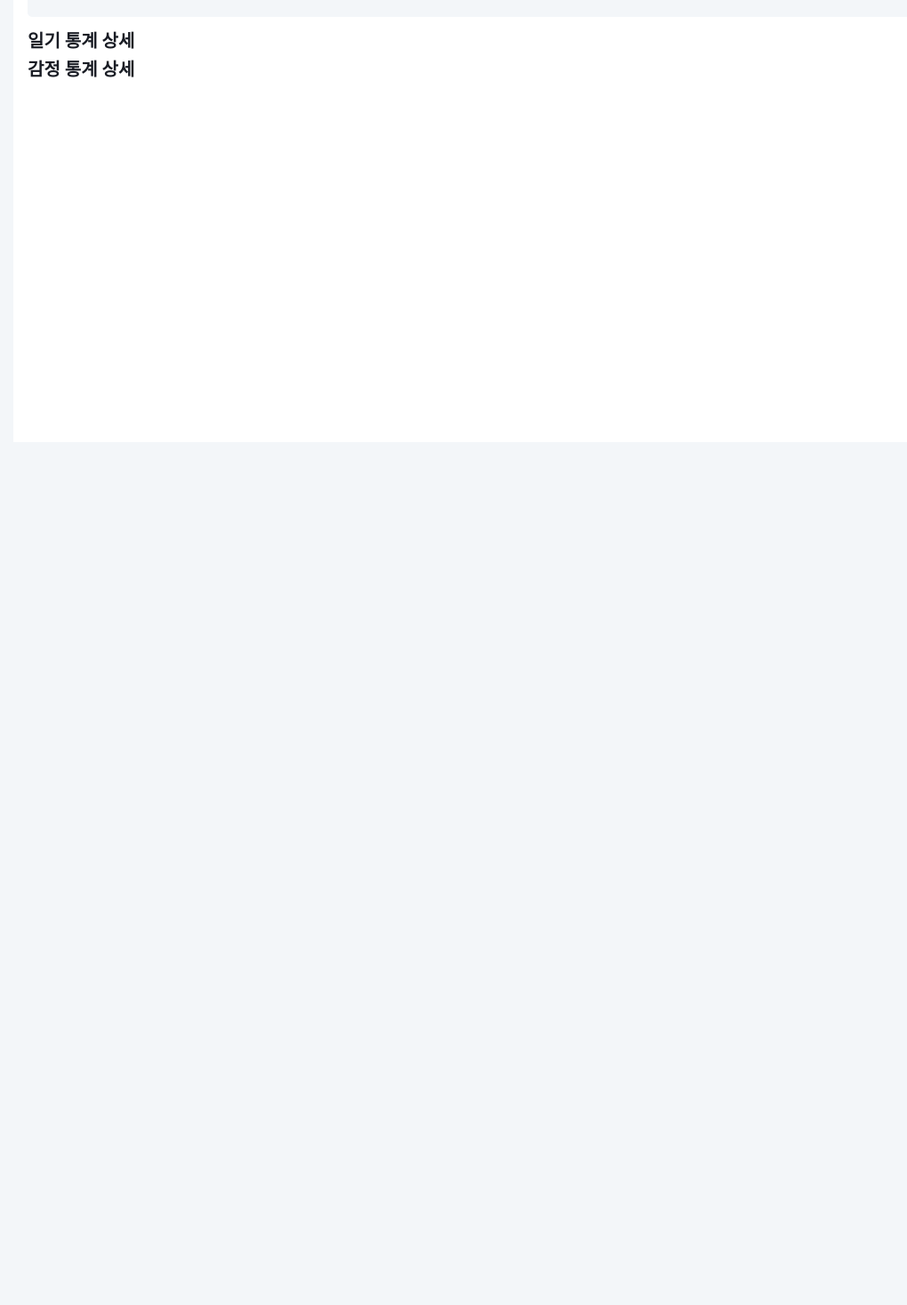
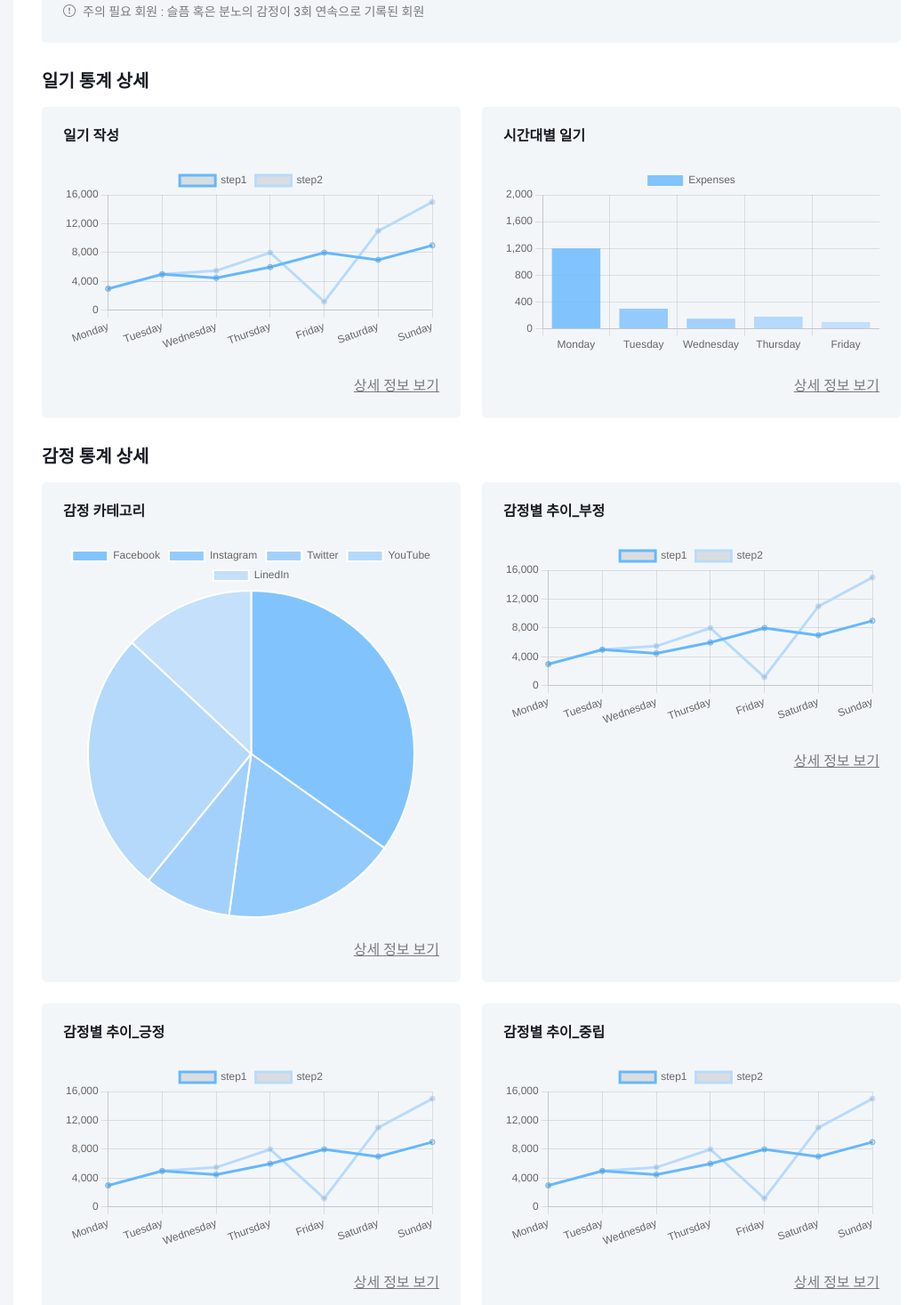
Before and after one commit to inner-grim/innergrim-cms, a Next.js app: page /service-statistics in a window 1280 px wide. Shown: the part 303-1770 px from the top of the page at 89% size, without its empty margins (235-1255 px from the left). Before the commit the page ends 800 px from the top, so only its background shows below. Built offline with nearby package versions, Linux system fonts and the light colour scheme.

Commit message:
[ADD]서비스통계관리 퍼블리싱

```diff
--- a/src/app/(statistics)/service-statistics/page.module.scss
+++ b/src/app/(statistics)/service-statistics/page.module.scss
@@ -17,3 +17,11 @@
     font-size: 1.25rem;
   }
 }
+
+.viewDetail {
+  cursor: pointer;
+}
+
+.warn {
+  font-size: 0.875rem;
+}
--- a/src/app/(statistics)/service-statistics/page.tsx
+++ b/src/app/(statistics)/service-statistics/page.tsx
@@ -2,21 +2,28 @@
 
 import Link from 'next/link';
 import styles from './page.module.scss';
+import { LineGraph } from '@/components/graph/LineGraph';
+import { BarGraph } from '@/components/graph/BarGraph';
+import { PieGraph } from '@/components/graph/PieGraph';
 
 export default function page() {
   return (
-    <div className="content p-3">
+    <div className="content p-4">
       <h3>서비스 통계 관리</h3>
-      <div className="p-3 my-3 bg-light rounded">
-        <div className="d-flex align-items-center justify-content-between mb-4">
+      <div className="container-fluid p-2">
+        <div className="d-flex align-items-center justify-content-between my-3 ">
           <div className="d-flex align-items-center">
-            <h5 className="me-3 mb-0">종합 현황</h5>
+            <h5 className="me-4 mb-0">종합 현황</h5>
             <div className="">날짜 피커</div>
           </div>
+          <div className="">
             <Link href={'/'} className="">
+              {/* <i className="bi bi-arrow-clockwise me-1 text-primary"></i> */}
               데이터 새로고침
             </Link>
           </div>
+        </div>
+        <div className="p-4 bg-light rounded">
           <div className="mb-4 p-2">
             <div className="d-flex align-items-center justify-content-between">
               <div className="">
@@ -64,12 +71,104 @@ export default function page() {
               </div>
             </div>
           </div>
-        <div className="text-black-50">
+          <div className={`${styles.warn} text-black-50`}>
+            <i className="bi bi-exclamation-circle me-2"></i>
             주의 필요 회원 : 슬픔 혹은 분노의 감정이 3회 연속으로 기록된 회원
           </div>
         </div>
-      <h5 className="mb-2">일기 통계 상세</h5>
-      <h5 className="mb-0">감정 통계 상세</h5>
+      </div>
+      <div className="container-fluid p-2">
+        <h5 className="my-3">일기 통계 상세</h5>
+        <div className="">
+          <div className="row g-4">
+            <div className="col-sm-12 col-xl-6">
+              <div className="bg-light rounded h-100 p-4">
+                <h6 className="mb-4">일기 작성</h6>
+                <LineGraph />
+                <div className="d-flex flex-row-reverse">
+                  <div
+                    className={`${styles.viewDetail} mt-4 text-black-50 text-decoration-underline`}
+                  >
+                    상세 정보 보기
+                  </div>
+                </div>
+              </div>
+            </div>
+            <div className="col-sm-12 col-xl-6">
+              <div className="bg-light rounded h-100 p-4">
+                <h6 className="mb-4">시간대별 일기</h6>
+                <BarGraph />
+                <div className="d-flex flex-row-reverse">
+                  <div
+                    className={`${styles.viewDetail} mt-4 text-black-50 text-decoration-underline`}
+                  >
+                    상세 정보 보기
+                  </div>
+                </div>
+              </div>
+            </div>
+          </div>
+        </div>
+      </div>
+      <div className="container-fluid p-2">
+        <h5 className="my-3">감정 통계 상세</h5>
+        <div className="">
+          <div className="row g-4">
+            <div className="col-sm-12 col-xl-6">
+              <div className="bg-light rounded h-100 p-4">
+                <h6 className="mb-4">감정 카테고리</h6>
+                <PieGraph />
+                <div className="d-flex flex-row-reverse">
+                  <div
+                    className={`${styles.viewDetail} mt-4 text-black-50 text-decoration-underline`}
+                  >
+                    상세 정보 보기
+                  </div>
+                </div>
+              </div>
+            </div>
+            <div className="col-sm-12 col-xl-6">
+              <div className="bg-light rounded h-100 p-4">
+                <h6 className="mb-4">감정별 추이_부정</h6>
+                <LineGraph />
+                <div className="d-flex flex-row-reverse">
+                  <div
+                    className={`${styles.viewDetail} mt-4 text-black-50 text-decoration-underline`}
+                  >
+                    상세 정보 보기
+                  </div>
+                </div>
+              </div>
+            </div>
+            <div className="col-sm-12 col-xl-6">
+              <div className="bg-light rounded h-100 p-4">
+                <h6 className="mb-4">감정별 추이_긍정</h6>
+                <LineGraph />
+                <div className="d-flex flex-row-reverse">
+                  <div
+                    className={`${styles.viewDetail} mt-4 text-black-50 text-decoration-underline`}
+                  >
+                    상세 정보 보기
+                  </div>
+                </div>
+              </div>
+            </div>
+            <div className="col-sm-12 col-xl-6">
+              <div className="bg-light rounded h-100 p-4">
+                <h6 className="mb-4">감정별 추이_중립</h6>
+                <LineGraph />
+                <div className="d-flex flex-row-reverse">
+                  <div
+                    className={`${styles.viewDetail} mt-4 text-black-50 text-decoration-underline`}
+                  >
+                    상세 정보 보기
+                  </div>
+                </div>
+              </div>
+            </div>
+          </div>
+        </div>
+      </div>
     </div>
   );
 }
--- a/src/components/graph/Bar.tsx
+++ b/src/components/graph/BarGraph.tsx
@@ -1,4 +1,4 @@
-import { Bar } from "react-chartjs-2";
+import { Bar } from 'react-chartjs-2';
 import {
   Chart as ChartJS,
   CategoryScale,
@@ -7,7 +7,7 @@ import {
   Title,
   Tooltip,
   Legend,
-} from "chart.js";
+} from 'chart.js';
 
 ChartJS.register(
   CategoryScale,
@@ -15,24 +15,22 @@ ChartJS.register(
   BarElement,
   Title,
   Tooltip,
-  Legend
+  Legend,
 );
 
 const barChartData = {
-  labels: ["Monday", "Tuesday", "Wednesday", "Thursday", "Friday"],
+  labels: ['Monday', 'Tuesday', 'Wednesday', 'Thursday', 'Friday'],
   datasets: [
     {
-      label: "Expenses",
+      label: 'Expenses',
       data: [1200, 300, 150, 180, 100, 900, 2000],
       backgroundColor: [
-        "rgba(255,99,132,0.2)",
-        "yellow",
-        "green",
-        "orange",
-        "blue",
+        'rgba(101,184,254,0.8)',
+        'rgba(123,193,253,0.8)',
+        'rgba(144,201,253,0.8)',
+        'rgba(165,210,252,0.8)',
+        'rgba(184,219,252,0.8)',
       ],
-      borderColor: ["gray"],
-      borderWidth: 1,
     },
   ],
 };
--- a/src/components/graph/Line.tsx
+++ b/src/components/graph/LineGraph.tsx
@@ -1,4 +1,4 @@
-import { Line } from "react-chartjs-2";
+import { Line } from 'react-chartjs-2';
 import {
   Chart as ChartJS,
   CategoryScale,
@@ -8,7 +8,7 @@ import {
   Title,
   Tooltip,
   Legend,
-} from "chart.js";
+} from 'chart.js';
 
 ChartJS.register(
   CategoryScale,
@@ -17,29 +17,29 @@ ChartJS.register(
   LineElement,
   Title,
   Tooltip,
-  Legend
+  Legend,
 );
 
 const lineChartData = {
   labels: [
-    "Monday",
-    "Tuesday",
-    "Wednesday",
-    "Thursday",
-    "Friday",
-    "Saturday",
-    "Sunday",
+    'Monday',
+    'Tuesday',
+    'Wednesday',
+    'Thursday',
+    'Friday',
+    'Saturday',
+    'Sunday',
   ],
   datasets: [
     {
-      label: "step1",
+      label: 'step1',
       data: [3000, 5000, 4500, 6000, 8000, 7000, 9000],
-      borderColor: "rgb(75,192,192)",
+      borderColor: 'rgba(101,184,254,255)',
     },
     {
-      label: "step2",
+      label: 'step2',
       data: [3000, 5000, 5500, 8000, 1200, 11000, 15000],
-      borderColor: "red",
+      borderColor: 'rgba(184,219,252,255)',
     },
   ],
 };
--- /dev/null
+++ b/src/components/graph/PieGraph.tsx
@@ -0,0 +1,27 @@
+import { Pie } from 'react-chartjs-2';
+import { Chart as ChartJS, Tooltip, Legend, ArcElement } from 'chart.js';
+
+ChartJS.register(Tooltip, Legend, ArcElement);
+
+const pieChartData = {
+  labels: ['Facebook', 'Instagram', 'Twitter', 'YouTube', 'LinedIn'],
+  datasets: [
+    {
+      label: 'Time Spent',
+      data: [120, 60, 30, 90, 45],
+      backgroundColor: [
+        'rgba(101,184,254,0.8)',
+        'rgba(123,193,253,0.8)',
+        'rgba(144,201,253,0.8)',
+        'rgba(165,210,252,0.8)',
+        'rgba(184,219,252,0.8)',
+      ],
+      hoverOffset: 40,
+    },
+  ],
+};
+
+export const PieGraph = () => {
+  const options = {};
+  return <Pie options={options} data={pieChartData} />;
+};
```
Also changed, not shown: src/components/graph/Pie.tsx (deleted, +0 -27 lines). Lines whose indentation alone changed are shown as unchanged.
